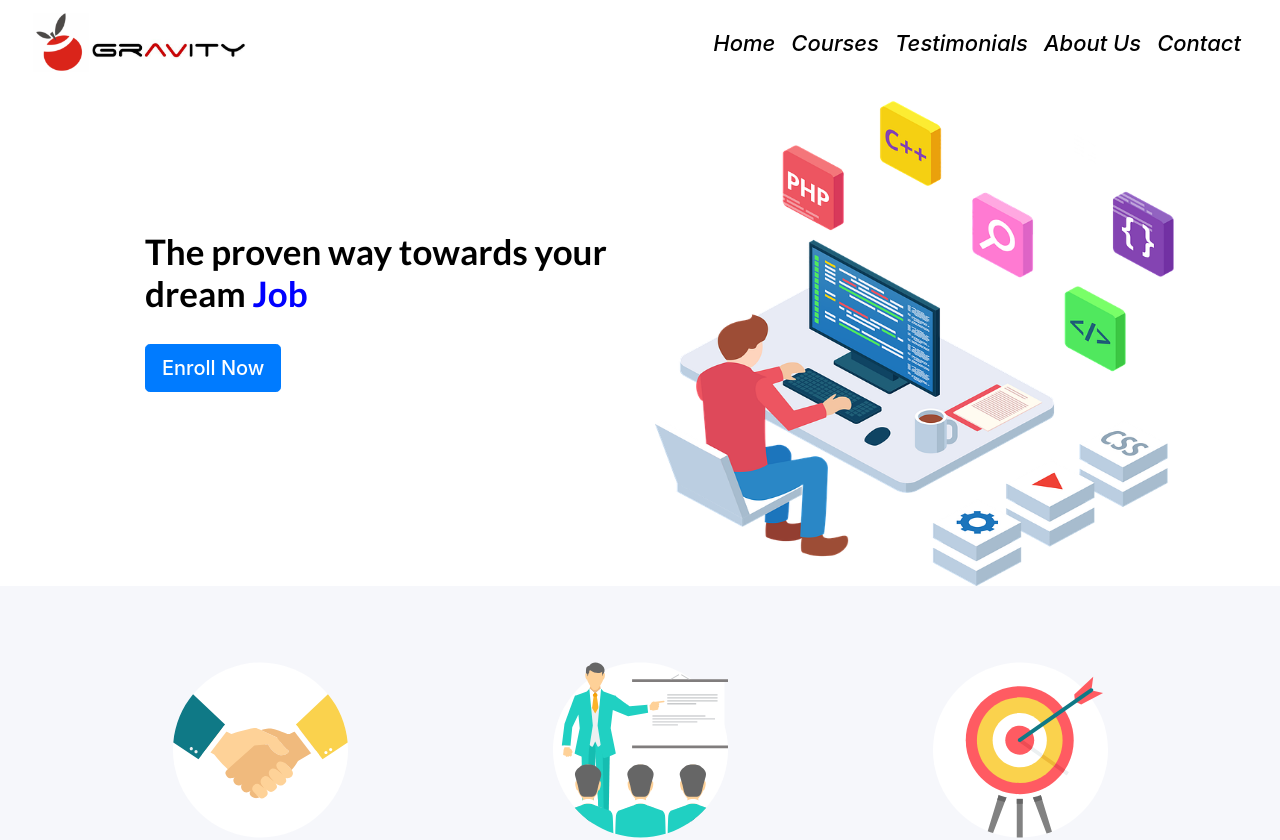
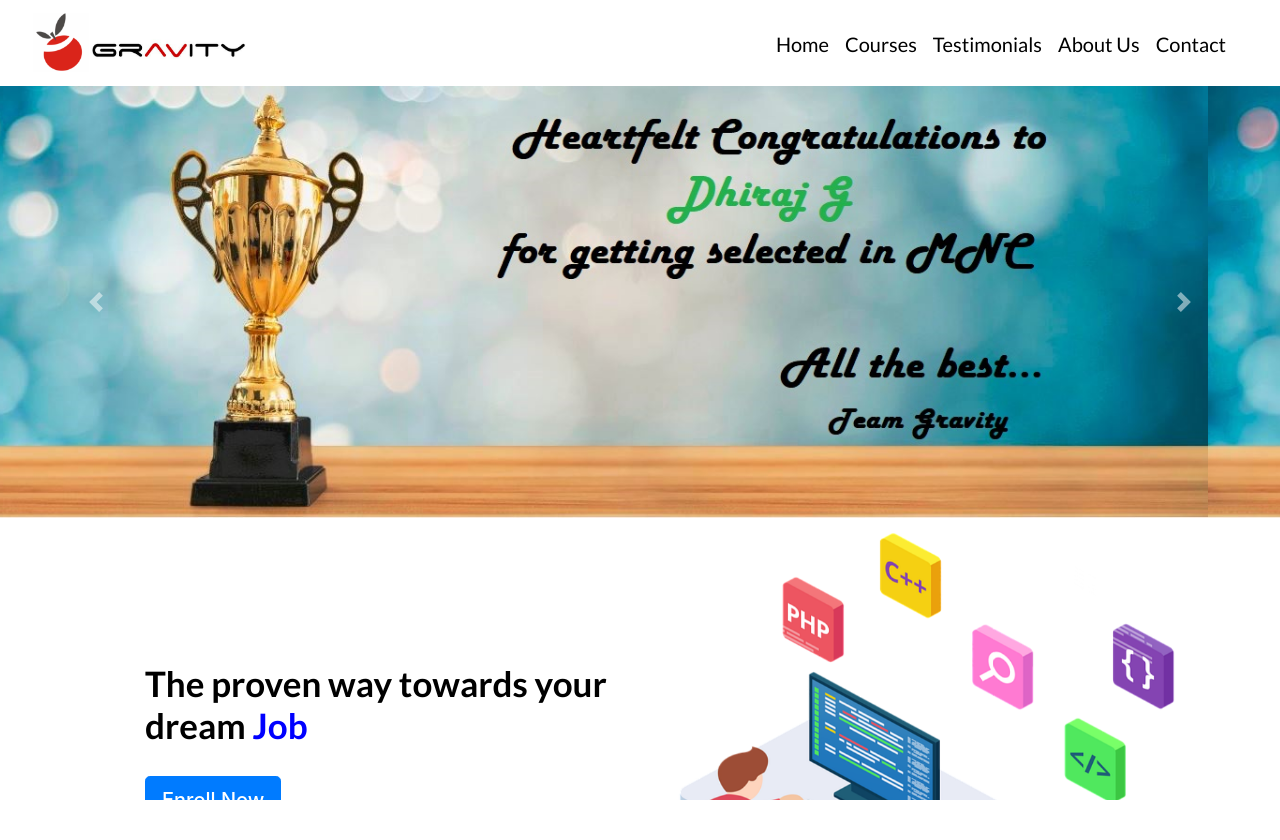
Before and after one commit to dhirajgulhane/Gravity-UI, an Angular app: page / in a window 1280 px wide. Shown: the top 840 px of the page. After the commit the page ends 800 px from the top, so only its background shows below. Built offline with nearby package versions, Linux system fonts and the light colour scheme; no server answers.

Commit message:
main - added Carousel + embedded videos

```diff
--- a/src/app/about-us/about-us.component.css
+++ b/src/app/about-us/about-us.component.css
@@ -3,6 +3,7 @@
     color: white;
     text-transform: uppercase;
     font-weight: 500;
+    margin-bottom: unset;
 }
 
 .gravity-padding{
--- a/src/app/contact/contact.component.css
+++ b/src/app/contact/contact.component.css
@@ -3,6 +3,7 @@
     color: white;
     text-transform: uppercase;
     font-weight: 500;
+    margin-bottom: unset;
 }
 
 .gravity-padding{
--- a/src/app/courses/courses.component.css
+++ b/src/app/courses/courses.component.css
@@ -3,6 +3,7 @@
     color: white;
     text-transform: uppercase;
     font-weight: 500;
+    margin-bottom: unset;
 }
 
 .gravity-padding{
@@ -19,8 +20,16 @@
     padding-bottom: 5%;
 }
 
+.video-bottom{
+    padding-bottom: 3%;
+}
+
 .course-img{
     width: 40%;
+}
+
+.manual-test-img{
+    width: 15%;;
 }
 
 .course-p{
@@ -33,3 +42,23 @@
 .mar-top{
     margin-top: 5%;
 }
+
+.elearning{
+    margin-bottom: 2%;
+    color: black;
+}
+
+@media only screen and (max-width: 767px){
+    .manual-test-img{
+        width: 30%;;
+    }
+
+    .elearning{
+        margin-bottom: 5%;
+        color: black;
+    }
+
+    .video-bottom{
+        padding-bottom: 5%;
+    }
+}
--- a/src/app/courses/courses.component.html
+++ b/src/app/courses/courses.component.html
@@ -11,8 +11,8 @@
                 <p class="course-p">Core Java</p>
                 <div>
                     <a download="java.pdf" href="assets/data/java.pdf">
-                        <i class="fa fa-download fa-lg d-flex justify-content-center"
-                        data-toggle="tooltip" data-placement="bottom" title="Download Syllabus" aria-hidden="true"></i>
+                        <i class="fa fa-download fa-lg d-flex justify-content-center" data-toggle="tooltip"
+                            data-placement="bottom" title="Download Syllabus" aria-hidden="true"></i>
                     </a>
                 </div>
             </div>
@@ -21,8 +21,8 @@
                 <p class="course-p">Selenium</p>
                 <div>
                     <a download="java.pdf" href="assets/data/java.pdf">
-                        <i class="fa fa-download fa-lg d-flex justify-content-center"
-                        data-toggle="tooltip" data-placement="bottom" title="Download Syllabus" aria-hidden="true"></i>
+                        <i class="fa fa-download fa-lg d-flex justify-content-center" data-toggle="tooltip"
+                            data-placement="bottom" title="Download Syllabus" aria-hidden="true"></i>
                     </a>
                 </div>
             </div>
@@ -31,8 +31,8 @@
                 <p class="course-p">Python</p>
                 <div>
                     <a download="java.pdf" href="assets/data/java.pdf">
-                        <i class="fa fa-download fa-lg d-flex justify-content-center"
-                        data-toggle="tooltip" data-placement="bottom" title="Download Syllabus" aria-hidden="true"></i>
+                        <i class="fa fa-download fa-lg d-flex justify-content-center" data-toggle="tooltip"
+                            data-placement="bottom" title="Download Syllabus" aria-hidden="true"></i>
                     </a>
                 </div>
             </div>
@@ -41,12 +41,12 @@
     <div class="container">
         <div class="row">
             <div class="col-sm-12 mar-top">
-                <img src="assets/images/ManualTesting.png" class="rounded mx-auto d-block" width="15%" alt="java">
+                <img src="assets/images/ManualTesting.png" class="rounded mx-auto d-block manual-test-img" alt="java">
                 <p class="course-p">Manual Testing</p>
                 <div>
                     <a download="java.pdf" href="assets/data/java.pdf">
-                        <i class="fa fa-download fa-lg d-flex justify-content-center"
-                        data-toggle="tooltip" data-placement="bottom" title="Download Syllabus" aria-hidden="true"></i>
+                        <i class="fa fa-download fa-lg d-flex justify-content-center" data-toggle="tooltip"
+                            data-placement="bottom" title="Download Syllabus" aria-hidden="true"></i>
                     </a>
                 </div>
             </div>
@@ -54,7 +54,7 @@
     </div>
 </div>
 
-<div style="margin-bottom: 10%;">
+<div style="margin-bottom: 5%;">
     <div class="container">
         <div class="row">
             <div class="col-sm-6">
@@ -71,3 +71,43 @@
         </div>
     </div>
 </div>
+
+<div class="elearning">
+    <div class="container">
+        <h4 class="text-center" class="elearning text-center">E-Learning : Software Testing</h4>
+    </div>
+</div>
+
+<div class="container">
+    <div class="row">
+        <div class="col-sm-3 video-bottom">
+            <div class="embed-responsive embed-responsive-16by9">
+                <iframe class="embed-responsive-item" src="https://www.youtube.com/embed/9DlDcXNgolQ"
+                    allowfullscreen></iframe>
+            </div>
+        </div>
+        <div class="col-sm-3 video-bottom">
+            <div class="embed-responsive embed-responsive-16by9">
+                <iframe class="embed-responsive-item" src="https://www.youtube.com/embed/9DlDcXNgolQ"
+                    allowfullscreen></iframe>
+            </div>
+        </div>
+        <div class="col-sm-3 video-bottom">
+            <div class="embed-responsive embed-responsive-16by9">
+                <iframe class="embed-responsive-item" src="https://www.youtube.com/embed/kEex_5anNMs"
+                    allowfullscreen></iframe>
+            </div>
+        </div>
+        <div class="col-sm-3 video-bottom">
+            <div class="embed-responsive embed-responsive-16by9">
+                <iframe class="embed-responsive-item" src="https://www.youtube.com/embed/OSzgmBRmZyo"
+                    allowfullscreen></iframe>
+            </div>
+        </div>
+    </div>
+</div>
+
+<div class="container text-center only-bottom">
+    <a class="btn btn-dark btn-lg" href="https://www.youtube.com/channel/UCXAztXzLrwJs1_Gi9hDtQkA/playlists"
+    target="_blank" role="button">More Videos</a>
+</div>
--- a/src/app/header/header.component.html
+++ b/src/app/header/header.component.html
@@ -6,7 +6,7 @@
     <button class="navbar-toggler" type="button" data-toggle="collapse" data-target="#navbarSupportedContent" aria-controls="navbarSupportedContent" aria-expanded="false" aria-label="Toggle navigation">
       <span class="navbar-toggler-icon"></span>
     </button>
-    <div class="collapse navbar-collapse text-center" id="navbarSupportedContent">
+    <div class="collapse navbar-collapse" id="navbarSupportedContent">
       <ul class="navbar-nav ml-auto mb-2 mb-lg-0">
         <li class="nav-item">
           <a class="nav-link" aria-current="page" href="#">Home</a>
--- a/src/app/home/home.component.css
+++ b/src/app/home/home.component.css
@@ -219,7 +219,7 @@
   }
 
 
-  @media screen and (max-width:600px){
+  @media only screen and (max-width: 767px){
     .dream-job{
       margin-top: 10%;
       margin-bottom: 30px;
--- a/src/app/home/home.component.html
+++ b/src/app/home/home.component.html
@@ -3,6 +3,29 @@
         <h3>Welcome to Gravity</h3>
     </div>
 </div> -->
+
+<div id="carouselExampleControls" class="carousel slide" data-ride="carousel">
+    <div class="carousel-inner">
+      <div class="carousel-item active">
+        <img class="d-block w-100" src="assets/images/test.jpg" alt="First slide">
+      </div>
+      <div class="carousel-item">
+        <img class="d-block w-100" src="assets/images/test.jpg" alt="Second slide">
+      </div>
+      <div class="carousel-item">
+        <img class="d-block w-100" src="assets/images/test.jpg" alt="Third slide">
+      </div>
+    </div>
+    <a class="carousel-control-prev" href="#carouselExampleControls" role="button" data-slide="prev">
+      <span class="carousel-control-prev-icon" aria-hidden="true"></span>
+      <span class="sr-only">Previous</span>
+    </a>
+    <a class="carousel-control-next" href="#carouselExampleControls" role="button" data-slide="next">
+      <span class="carousel-control-next-icon" aria-hidden="true"></span>
+      <span class="sr-only">Next</span>
+    </a>
+  </div>
+
 <div class="container">
     <div class="row">
         <div class="col-sm-6">
--- a/src/app/testimonial/testimonial.component.css
+++ b/src/app/testimonial/testimonial.component.css
@@ -3,6 +3,7 @@
     color: white;
     text-transform: uppercase;
     font-weight: 500;
+    margin-bottom: unset;
 }
 
 .gravity-padding{
@@ -39,7 +40,7 @@
     text-align: right!important;
 }
 
-  @media screen and (max-width:600px){
+  @media only screen and (max-width: 767px){
     .testimonial-text-right {
       text-align: center!important;
   }
--- a/src/styles.css
+++ b/src/styles.css
@@ -4,13 +4,28 @@
 
 .navbar-light .navbar-nav .nav-link{
   color: #000000 !important;
-  font-size: 22px;
-  font-weight: 500;
-  font-style: oblique;
+  font-size: 20px;
+  font-family: 'Lato', sans-serif !important;
 }
 
 .navbar-light .navbar-nav .nav-link:hover{
-  text-decoration: underline;
+  background-color: #00bfff;
+}
+
+.navbar-nav li a {
+  padding: 10px 15px;
+  border-radius: 3px;
+  transition: all .3s ease;
+}
+
+.navbar-collapse {
+  max-height: 340px;
+  padding-right: 15px;
+  padding-left: 15px;
+  overflow-x: visible;
+  border-top: 1px solid transparent;
+  box-shadow: inset 0 1px 0 rgb(255 255 255 / 10%);
+  -webkit-overflow-scrolling: touch;
 }
 
 .footer{
@@ -75,5 +90,5 @@
   color: #fff;
 }
 
-html, body { height: 100%; }
+html, body { height: 100%; overflow-x: hidden;}
 body { margin: 0; font-family: 'Lato', sans-serif; }
```
Also changed, not shown: src/assets/data/feedback.json (+18 -38 lines), src/assets/images/test.jpg (added).
